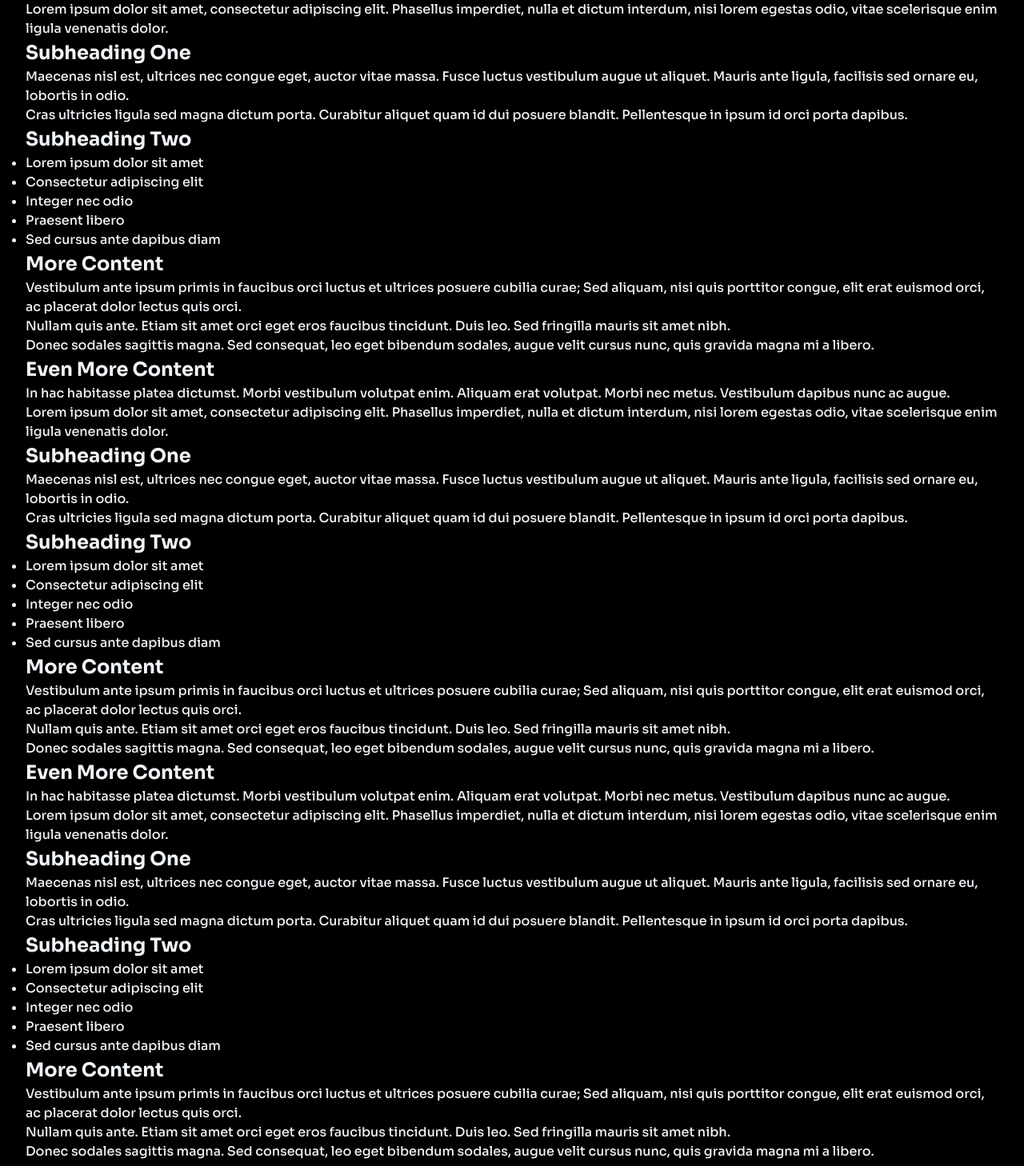
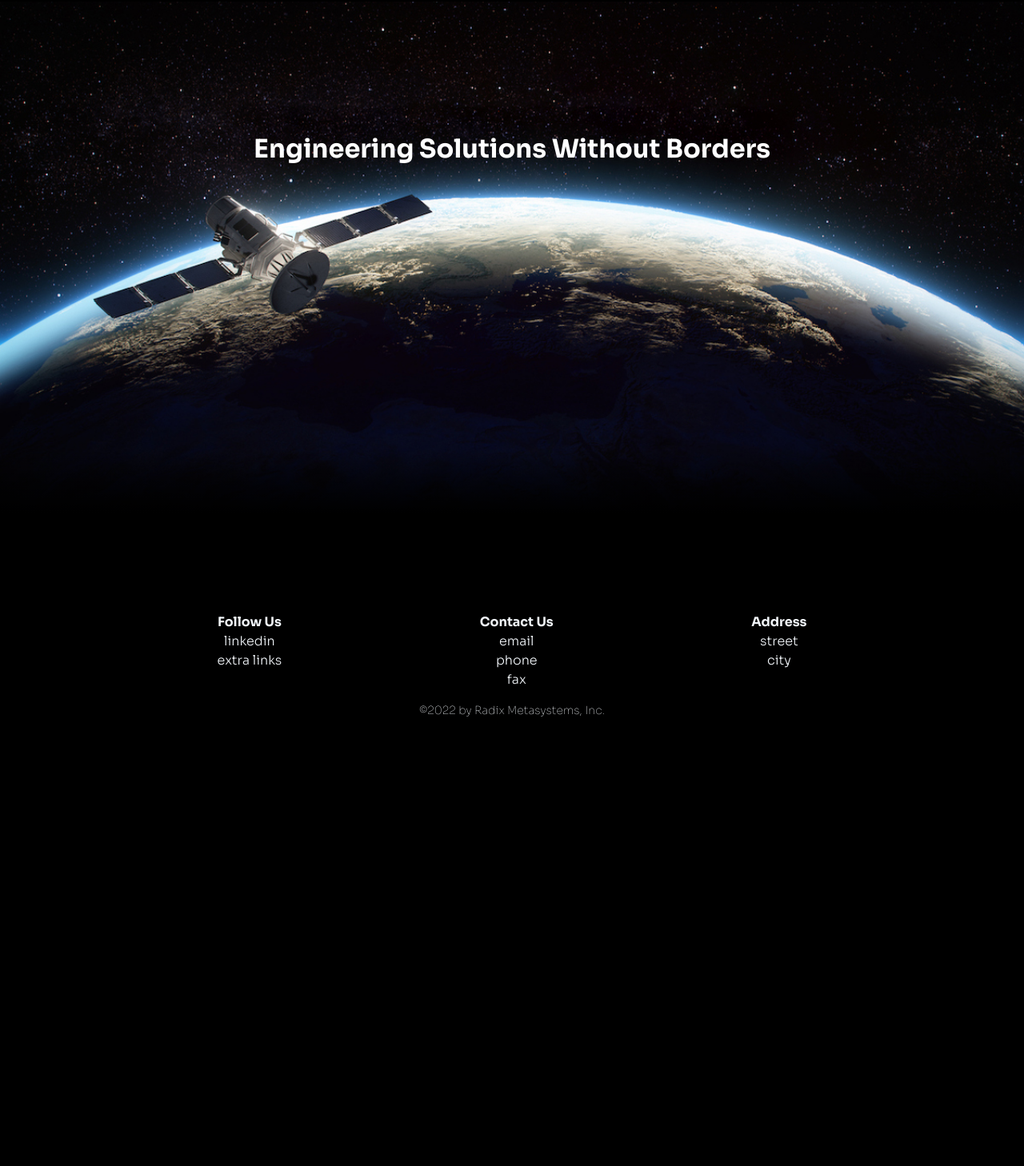
Before and after one commit to gabe19p/radix-web-app, an Angular app in the folder website/: page / in a window 1280 px wide. Shown: the part 116-1574 px from the top of the page at 80% size. After the commit the page ends 1039 px from the top, so only its background shows below. Built offline with nearby package versions, Linux system fonts and the light colour scheme.

Commit message:
added hero to all pages

```diff
--- a/website/src/app/components/top-nav/top-nav.html
+++ b/website/src/app/components/top-nav/top-nav.html
@@ -5,13 +5,13 @@
 
   <ul [class.open]="menuOpen" class="nav-links">
     <li>
-      <a [routerLink]="'/who-we-are'" (click)="toggleMenu()">Who We Are</a>
+      <a [routerLink]="'/who-we-are'" (click)="closeMenu()">Who We Are</a>
     </li>
     <li>
-      <a [routerLink]="'/what-we-do'" (click)="toggleMenu()">What We Do</a>
+      <a [routerLink]="'/what-we-do'" (click)="closeMenu()">What We Do</a>
     </li>
     <li>
-      <a [routerLink]="'/radix-careers'" (click)="toggleMenu()">Careers</a>
+      <a [routerLink]="'/radix-careers'" (click)="closeMenu()">Careers</a>
     </li>
   </ul>
 </nav>
--- a/website/src/app/components/top-nav/top-nav.ts
+++ b/website/src/app/components/top-nav/top-nav.ts
@@ -14,4 +14,8 @@ export class TopNav {
     // set the menuOpen variable to whatever it isn't
     this.menuOpen = !this.menuOpen;
   }
+
+  closeMenu() {
+    this.menuOpen = false;
+  }
 }
--- a/website/src/app/pages/careers/careers.html
+++ b/website/src/app/pages/careers/careers.html
@@ -1,3 +1,13 @@
+<div class="fade-separator-up"></div>
+<div class="banner">
+  <img src="../../../assets/acs.jpg" alt="hero" class="banner-image" />
+  <div class="banner-text">
+    <p>We Mentor</p>
+  </div>
+</div>
+
+<div class="fade-separator-down"></div>
+
 <div class="container">
   <h1>life at radix</h1>
 
--- a/website/src/app/pages/careers/careers.ts
+++ b/website/src/app/pages/careers/careers.ts
@@ -1,11 +1,25 @@
-import { Component } from '@angular/core';
+import { AfterViewInit, Component } from '@angular/core';
+import gsap from 'gsap';
+import ScrollTrigger from 'gsap/ScrollTrigger';
+gsap.registerPlugin(ScrollTrigger);
 
 @Component({
   selector: 'app-careers',
   imports: [],
   templateUrl: './careers.html',
-  styleUrl: './careers.scss'
+  styleUrl: './careers.scss',
 })
-export class Careers {
-
+export class Careers implements AfterViewInit {
+  ngAfterViewInit(): void {
+    gsap.to('.banner-image', {
+      yPercent: 40,
+      ease: 'none',
+      scrollTrigger: {
+        trigger: '.banner',
+        start: 'top top',
+        end: 'bottom top',
+        scrub: true,
+      },
+    });
+  }
 }
--- a/website/src/app/pages/home/home.html
+++ b/website/src/app/pages/home/home.html
@@ -1,147 +1,13 @@
-<div class="container">
-  <h1>Welcome to Radix</h1>
+<div class="fade-separator-up"></div>
+<div class="banner">
+  <img src="../../../assets/acs.jpg" alt="hero" class="banner-image" />
+  <div class="banner-text">
+    <p>Engineering Solutions Without Borders</p>
+  </div>
+</div>
 
-  <p>
-    Lorem ipsum dolor sit amet, consectetur adipiscing elit. Phasellus
-    imperdiet, nulla et dictum interdum, nisi lorem egestas odio, vitae
-    scelerisque enim ligula venenatis dolor.
-  </p>
+<div class="fade-separator-down"></div>
 
-  <h2>Subheading One</h2>
-  <p>
-    Maecenas nisl est, ultrices nec congue eget, auctor vitae massa. Fusce
-    luctus vestibulum augue ut aliquet. Mauris ante ligula, facilisis sed ornare
-    eu, lobortis in odio.
-  </p>
-  <p>
-    Cras ultricies ligula sed magna dictum porta. Curabitur aliquet quam id dui
-    posuere blandit. Pellentesque in ipsum id orci porta dapibus.
-  </p>
+<div class="fade-separator-down"></div>
 
-  <div style="position: relative">
-    <h2>Subheading Two</h2>
-
-    <ul>
-      <li>Lorem ipsum dolor sit amet</li>
-      <li>Consectetur adipiscing elit</li>
-      <li>Integer nec odio</li>
-      <li>Praesent libero</li>
-      <li>Sed cursus ante dapibus diam</li>
-    </ul>
-  </div>
-
-  <h2>More Content</h2>
-  <p>
-    Vestibulum ante ipsum primis in faucibus orci luctus et ultrices posuere
-    cubilia curae; Sed aliquam, nisi quis porttitor congue, elit erat euismod
-    orci, ac placerat dolor lectus quis orci.
-  </p>
-  <p>
-    Nullam quis ante. Etiam sit amet orci eget eros faucibus tincidunt. Duis
-    leo. Sed fringilla mauris sit amet nibh.
-  </p>
-  <p>
-    Donec sodales sagittis magna. Sed consequat, leo eget bibendum sodales,
-    augue velit cursus nunc, quis gravida magna mi a libero.
-  </p>
-
-  <h2>Even More Content</h2>
-  <p>
-    In hac habitasse platea dictumst. Morbi vestibulum volutpat enim. Aliquam
-    erat volutpat. Morbi nec metus. Vestibulum dapibus nunc ac augue.
-  </p>
-
-  <p>
-    Lorem ipsum dolor sit amet, consectetur adipiscing elit. Phasellus
-    imperdiet, nulla et dictum interdum, nisi lorem egestas odio, vitae
-    scelerisque enim ligula venenatis dolor.
-  </p>
-
-  <h2>Subheading One</h2>
-  <p>
-    Maecenas nisl est, ultrices nec congue eget, auctor vitae massa. Fusce
-    luctus vestibulum augue ut aliquet. Mauris ante ligula, facilisis sed ornare
-    eu, lobortis in odio.
-  </p>
-  <p>
-    Cras ultricies ligula sed magna dictum porta. Curabitur aliquet quam id dui
-    posuere blandit. Pellentesque in ipsum id orci porta dapibus.
-  </p>
-
-  <h2>Subheading Two</h2>
-  <ul>
-    <li>Lorem ipsum dolor sit amet</li>
-    <li>Consectetur adipiscing elit</li>
-    <li>Integer nec odio</li>
-    <li>Praesent libero</li>
-    <li>Sed cursus ante dapibus diam</li>
-  </ul>
-
-  <h2>More Content</h2>
-  <p>
-    Vestibulum ante ipsum primis in faucibus orci luctus et ultrices posuere
-    cubilia curae; Sed aliquam, nisi quis porttitor congue, elit erat euismod
-    orci, ac placerat dolor lectus quis orci.
-  </p>
-  <p>
-    Nullam quis ante. Etiam sit amet orci eget eros faucibus tincidunt. Duis
-    leo. Sed fringilla mauris sit amet nibh.
-  </p>
-  <p>
-    Donec sodales sagittis magna. Sed consequat, leo eget bibendum sodales,
-    augue velit cursus nunc, quis gravida magna mi a libero.
-  </p>
-
-  <h2>Even More Content</h2>
-  <p>
-    In hac habitasse platea dictumst. Morbi vestibulum volutpat enim. Aliquam
-    erat volutpat. Morbi nec metus. Vestibulum dapibus nunc ac augue.
-  </p>
-
-  <p>
-    Lorem ipsum dolor sit amet, consectetur adipiscing elit. Phasellus
-    imperdiet, nulla et dictum interdum, nisi lorem egestas odio, vitae
-    scelerisque enim ligula venenatis dolor.
-  </p>
-
-  <h2>Subheading One</h2>
-  <p>
-    Maecenas nisl est, ultrices nec congue eget, auctor vitae massa. Fusce
-    luctus vestibulum augue ut aliquet. Mauris ante ligula, facilisis sed ornare
-    eu, lobortis in odio.
-  </p>
-  <p>
-    Cras ultricies ligula sed magna dictum porta. Curabitur aliquet quam id dui
-    posuere blandit. Pellentesque in ipsum id orci porta dapibus.
-  </p>
-
-  <h2>Subheading Two</h2>
-  <ul>
-    <li>Lorem ipsum dolor sit amet</li>
-    <li>Consectetur adipiscing elit</li>
-    <li>Integer nec odio</li>
-    <li>Praesent libero</li>
-    <li>Sed cursus ante dapibus diam</li>
-  </ul>
-
-  <h2>More Content</h2>
-  <p>
-    Vestibulum ante ipsum primis in faucibus orci luctus et ultrices posuere
-    cubilia curae; Sed aliquam, nisi quis porttitor congue, elit erat euismod
-    orci, ac placerat dolor lectus quis orci.
-  </p>
-  <p>
-    Nullam quis ante. Etiam sit amet orci eget eros faucibus tincidunt. Duis
-    leo. Sed fringilla mauris sit amet nibh.
-  </p>
-  <p>
-    Donec sodales sagittis magna. Sed consequat, leo eget bibendum sodales,
-    augue velit cursus nunc, quis gravida magna mi a libero.
-  </p>
-
-  <h2>Even More Content</h2>
-  <p>
-    In hac habitasse platea dictumst. Morbi vestibulum volutpat enim. Aliquam
-    erat volutpat. Morbi nec metus. Vestibulum dapibus nunc ac augue.
-  </p>
-</div>
+<div class="container"></div>
--- a/website/src/app/pages/home/home.ts
+++ b/website/src/app/pages/home/home.ts
@@ -1,8 +1,24 @@
-import { Component } from '@angular/core';
+import { AfterViewInit, Component } from '@angular/core';
+import gsap from 'gsap';
+import ScrollTrigger from 'gsap/ScrollTrigger';
+gsap.registerPlugin(ScrollTrigger);
 
 @Component({
   selector: 'app-home',
   templateUrl: './home.html',
   styleUrl: './home.scss',
 })
-export class Home {}
+export class Home implements AfterViewInit {
+  ngAfterViewInit(): void {
+    gsap.to('.banner-image', {
+      yPercent: 40,
+      ease: 'none',
+      scrollTrigger: {
+        trigger: '.banner',
+        start: 'top top',
+        end: 'bottom top',
+        scrub: true,
+      },
+    });
+  }
+}
--- a/website/src/app/pages/what-we-do/what-we-do.html
+++ b/website/src/app/pages/what-we-do/what-we-do.html
@@ -1,13 +1,12 @@
-<div class="fade-separator"></div>
-
+<div class="fade-separator-up"></div>
 <div class="banner">
   <img src="../../../assets/acs.jpg" alt="hero" class="banner-image" />
   <div class="banner-text">
-    <p>Engineering Solutions Without Borders</p>
+    <p>We Innovate</p>
   </div>
 </div>
 
-<div class="fade-separator"></div>
+<div class="fade-separator-down"></div>
 
 <div class="container">
   <h1>Our Domains</h1>
--- a/website/src/app/pages/what-we-do/what-we-do.scss
+++ b/website/src/app/pages/what-we-do/what-we-do.scss
@@ -89,6 +89,7 @@
     .overlay {
       background: none;
       opacity: 1;
+      background-color: rgba(0, 0, 0, 0.3);
       padding-top: var(--spacing-sm);
     }
 
--- a/website/src/app/pages/what-we-do/what-we-do.ts
+++ b/website/src/app/pages/what-we-do/what-we-do.ts
@@ -13,7 +13,7 @@ gsap.registerPlugin(ScrollTrigger);
 export class WhatWeDo implements AfterViewInit {
   ngAfterViewInit(): void {
     gsap.to('.banner-image', {
-      yPercent: 30,
+      yPercent: 40,
       ease: 'none',
       scrollTrigger: {
         trigger: '.banner',
--- a/website/src/app/pages/who-we-are/who-we-are.html
+++ b/website/src/app/pages/who-we-are/who-we-are.html
@@ -1,3 +1,13 @@
+<div class="fade-separator-up"></div>
+<div class="banner">
+  <img src="../../../assets/acs.jpg" alt="hero" class="banner-image" />
+  <div class="banner-text">
+    <p>We Pioneer</p>
+  </div>
+</div>
+
+<div class="fade-separator-down"></div>
+
 <div class="container">
   <h1>leadership</h1>
   <button [routerLink]="'/who-we-are/leadership'">Leadership page</button>
--- a/website/src/styles.scss
+++ b/website/src/styles.scss
@@ -144,7 +144,7 @@ $breakpoint-lg: 1024px;
       font-size: var(--font-xl);
       font-weight: var(--font-weight-lg);
       text-shadow: 0 5px 50px var(--color-bg);
-      padding-top: 35%;
+      padding-top: 10rem;
     }
   }
 
@@ -165,7 +165,13 @@ $breakpoint-lg: 1024px;
   }
 }
 
-.fade-separator {
+.fade-separator-down {
   height: 50px;
   background: linear-gradient(to bottom, transparent, var(--color-bg));
 }
+
+.fade-separator-up {
+  height: 50px;
+  z-index: 10;
+  background: linear-gradient(to top, transparent, var(--color-bg));
+}
```
Also changed, not shown: website/src/app/pages/who-we-are/who-we-are.ts (+19 -2 lines).
